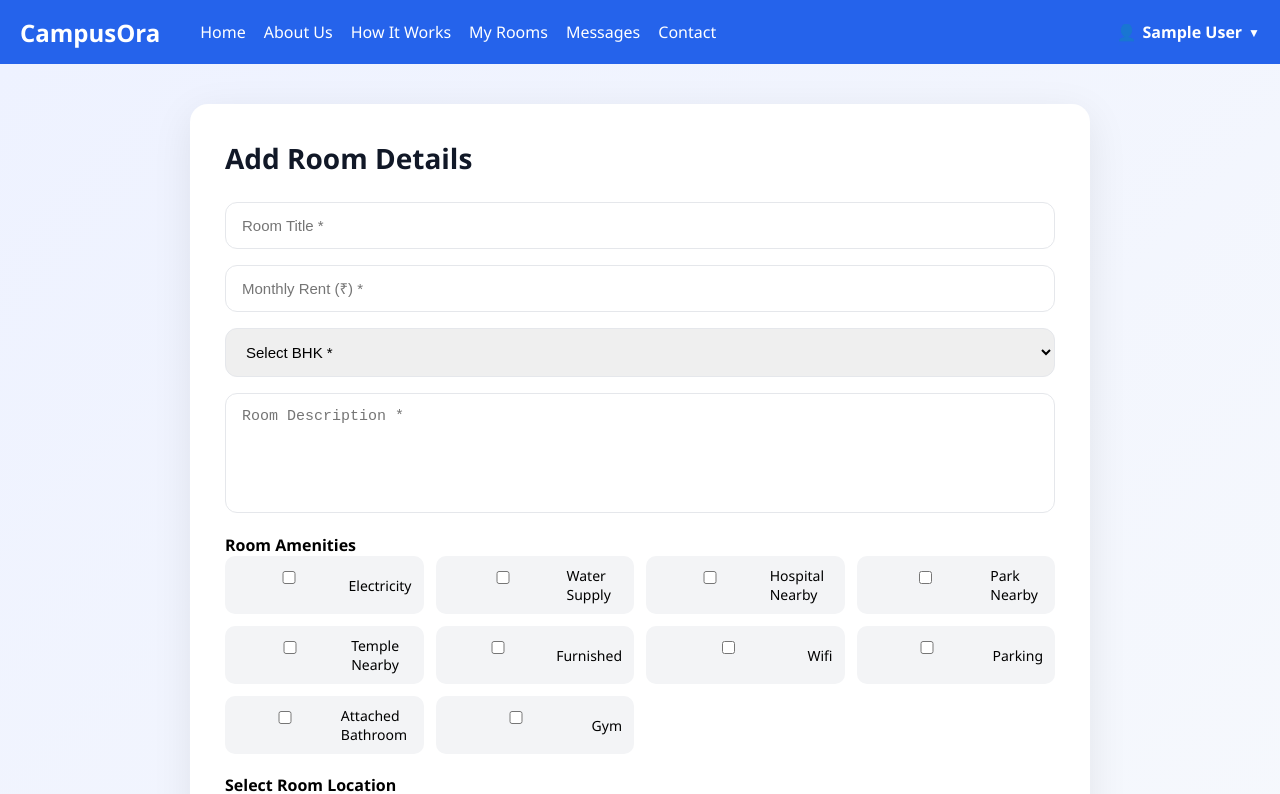
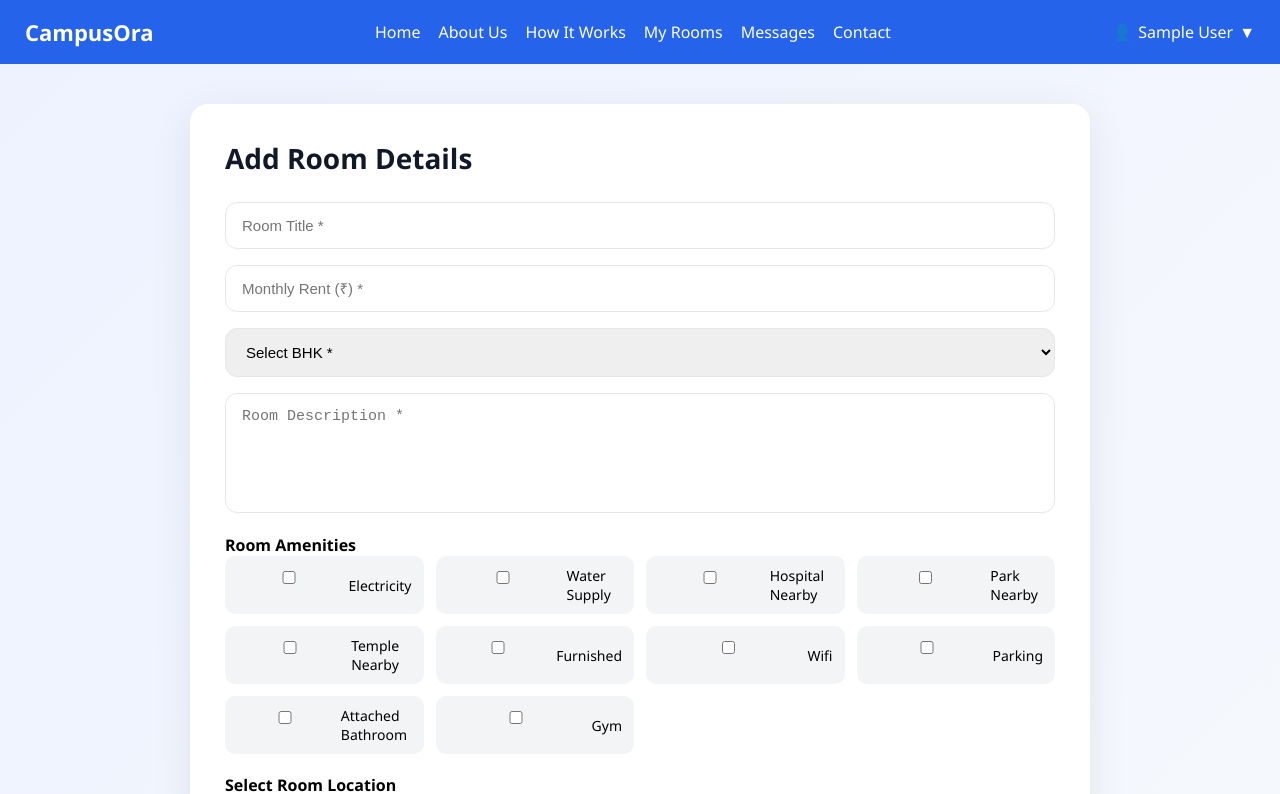
Before and after one commit to roshanyadav26/CampusOra, a React (Create React App) app in the folder campusora-frontend/: page /add-room in a window 1280 px wide. Shown: the top 794 px of the page. Built offline with nearby package versions, Linux system fonts and the light colour scheme; no server answers; sample sign-in values are in the browser's storage.

Commit message:
navbar menubar

```diff
--- a/campusora-frontend/src/components/Navbar.css
+++ b/campusora-frontend/src/components/Navbar.css
@@ -3,32 +3,27 @@
   background: #2563eb;
   color: white;
   display: flex;
+  align-items: center;
   justify-content: space-between;
-  align-items: center;
-  padding: 0 20px;
+  padding: 0 25px;
   position: relative;
   z-index: 1000;
 }
 
 .logo {
-  margin-right: 20px;
-}
-
-/* LEFT SECTION */
-.nav-left {
-  display: flex;
-  align-items: center;
-  gap: 20px;
+  font-size: 22px;
+  font-weight: bold;
 }
 
 /* NAV LINKS */
+
 .nav-links {
   display: flex;
   align-items: center;
+  gap: 18px;
 }
 
 .nav-links a {
-  margin-right: 18px;
   color: white;
   text-decoration: none;
   font-weight: 500;
@@ -38,7 +33,8 @@
   text-decoration: underline;
 }
 
-/* RIGHT SECTION */
+/* RIGHT */
+
 .nav-right {
   display: flex;
   align-items: center;
@@ -46,6 +42,7 @@
 }
 
 /* BUTTONS */
+
 .btn-link {
   color: white;
   text-decoration: none;
@@ -61,6 +58,7 @@
 }
 
 /* PROFILE */
+
 .profile-wrapper {
   position: relative;
 }
@@ -68,16 +66,8 @@
 .profile-trigger {
   display: flex;
   align-items: center;
+  gap: 6px;
   cursor: pointer;
-  gap: 6px;
-}
-
-.profile-name {
-  font-weight: 600;
-}
-
-.caret {
-  font-size: 12px;
 }
 
 .profile-dropdown {
@@ -88,24 +78,8 @@
   color: black;
   width: 180px;
   border-radius: 8px;
+  padding: 12px;
   box-shadow: 0 10px 25px rgba(0,0,0,0.2);
-  padding: 12px;
-  z-index: 100;
-}
-
-.dropdown-name {
-  font-weight: 600;
-  margin-bottom: 2px;
-}
-
-.dropdown-role {
-  font-size: 13px;
-  color: #666;
-  margin-bottom: 10px;
-}
-
-.profile-dropdown hr {
-  margin: 8px 0;
 }
 
 .profile-dropdown button {
@@ -118,66 +92,41 @@
   cursor: pointer;
 }
 
-.profile-dropdown button:hover {
-  background: #dc2626;
-}
+/* HAMBURGER */
 
-/* HAMBURGER */
 .hamburger {
   display: none;
   font-size: 26px;
   cursor: pointer;
-  color: white;
 }
 
-/* ================= MOBILE RESPONSIVE ================= */
+/* MOBILE */
 
 @media (max-width: 900px) {
 
-  /* Hide desktop links */
   .nav-links {
     display: none;
   }
 
-  /* Show hamburger */
   .hamburger {
     display: block;
   }
 
-  /* Dropdown menu */
   .nav-links.show {
-    display: flex;
-    flex-direction: column;
     position: absolute;
     top: 64px;
     left: 0;
     width: 100%;
     background: #2563eb;
+    display: flex;
+    flex-direction: column;
     text-align: center;
     padding: 10px 0;
   }
 
   .nav-links.show a {
-    padding: 14px 0;
+    padding: 12px 0;
     border-top: 1px solid rgba(255,255,255,0.2);
-    margin: 0;
-  }
-
-  /* Align right section */
-  .nav-right {
-    margin-left: auto;
   }
 
 }
-
-/* SOCIAL ICONS */
-.socials a {
-  margin-right: 12px;
-  font-size: 20px;
-  color: #cbd5f5;
-  text-decoration: none;
-}
-
-.socials a:hover {
-  color: white;
-}
--- a/campusora-frontend/src/components/Navbar.js
+++ b/campusora-frontend/src/components/Navbar.js
@@ -12,7 +12,7 @@ function Navbar() {
 
   try {
     user = JSON.parse(localStorage.getItem("user"));
-  } catch (error) {
+  } catch {
     localStorage.removeItem("user");
   }
 
@@ -27,16 +27,11 @@ function Navbar() {
       {/* LEFT */}
       <div className="nav-left">
         <h2 className="logo">CampusOra</h2>
-
-        {/* MOBILE MENU BUTTON */}
-        <div
-          className="hamburger"
-          onClick={() => setMenuOpen(!menuOpen)}
-        >
-          ☰
       </div>
 
+      {/* CENTER NAV LINKS */}
       <div className={`nav-links ${menuOpen ? "show" : ""}`}>
+
         <Link to="/">Home</Link>
         <Link to="/about">About Us</Link>
         <Link to="/how-it-works">How It Works</Link>
@@ -50,16 +45,15 @@ function Navbar() {
           <Link to="/add-room">Add Room</Link>
         )}
 
-          {token && (
-            <Link to="/chat">Messages</Link>
-          )}
+        {token && <Link to="/chat">Messages</Link>}
 
         <Link to="/contact">Contact</Link>
-        </div>
+
       </div>
 
       {/* RIGHT */}
       <div className="nav-right">
+
         {!token && (
           <>
             <Link to="/login" className="btn-link">Login</Link>
@@ -92,6 +86,15 @@ function Navbar() {
             )}
           </div>
         )}
+
+        {/* HAMBURGER */}
+        <div
+          className="hamburger"
+          onClick={() => setMenuOpen(!menuOpen)}
+        >
+          ☰
+        </div>
+
       </div>
 
     </nav>
```
Lines whose indentation alone changed are shown as unchanged.
